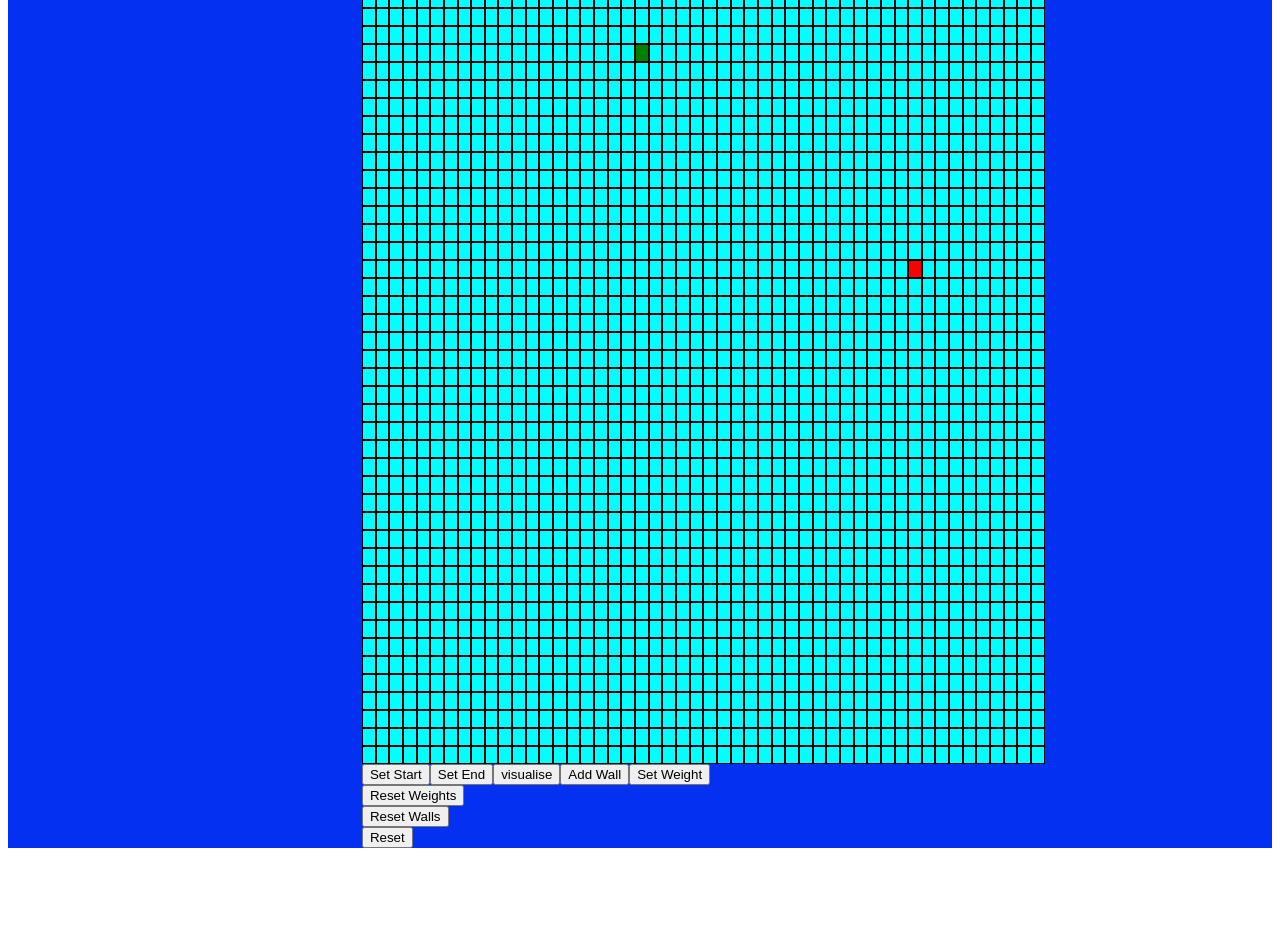
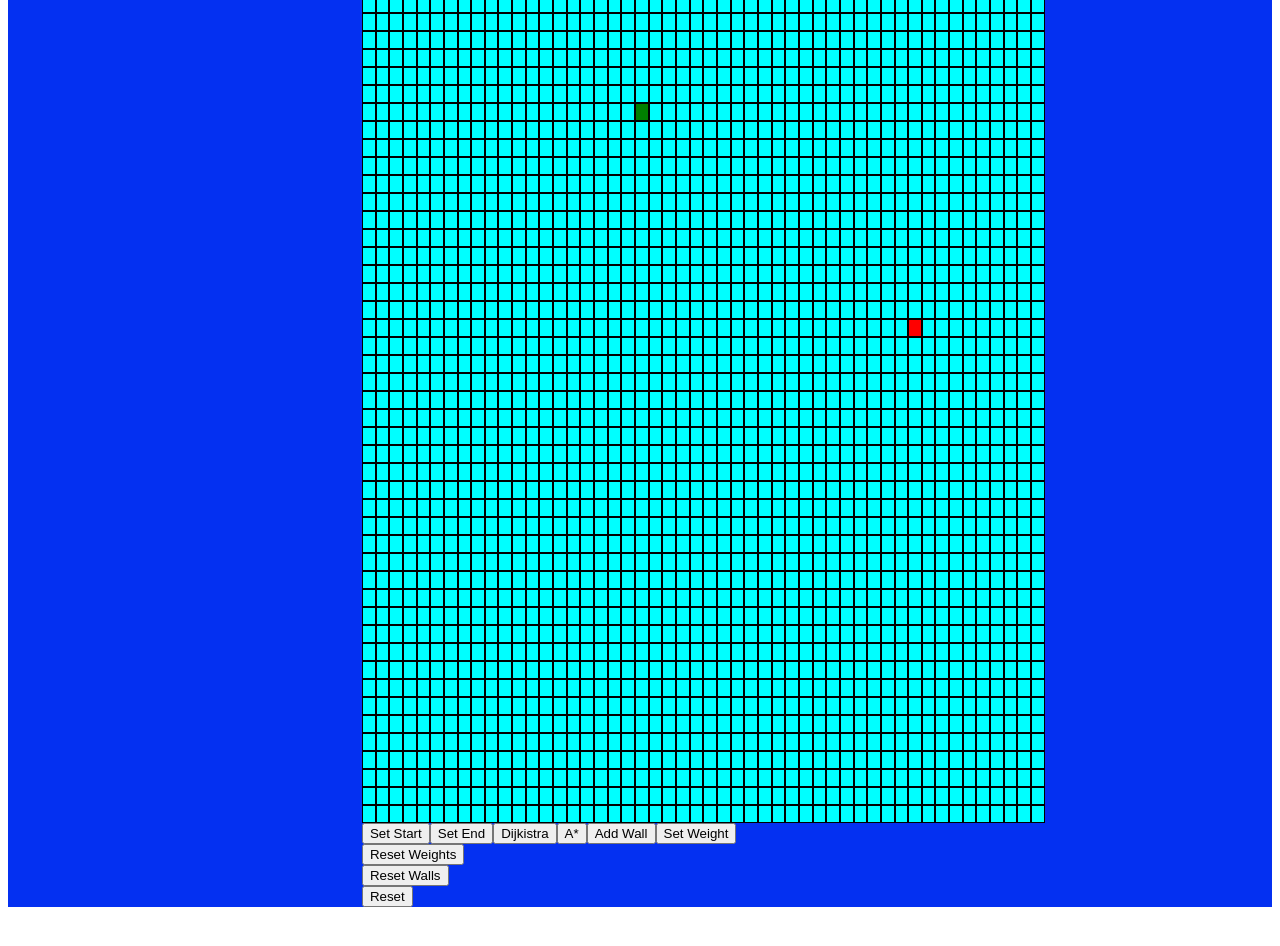
Before and after one commit to ajinkya359/visualise_dijkstra, a React (Create React App) app: page / in a window 1280 px wide. Shown: the part 360-1306 px from the top of the page. Built offline with nearby package versions, Linux system fonts and the light colour scheme.

Commit message:
Added a_start

```diff
--- a/src/algorithms/dykstra.js
+++ b/src/algorithms/dykstra.js
@@ -1,4 +1,3 @@
-
 export function dykstra(grid,start_row,start_col,end_row,end_col){
     var queue=[];
     var order=[];
@@ -75,6 +74,104 @@ export function dykstra(grid,start_row,start_col,end_row,end_col){
             }
         }
         order.push(temp)
+
+        if(temp.row===end_row&&temp.col===end_col)
+        {
+
+            break;}
+    }
+    function max(a,b){
+        if(a.distance>b.distance+b.weight){
+            a.distance=b.distance+b.weight
+            a.parent=b;
+        }
+    }
+    // tem.sort((a,b)=>{
+    //     return a.first>b.first?1:-1;
+    // })
+    // console.log(order)
+
+    return order
+}
+export function a_star(grid,start_row,start_col,end_row,end_col){
+    var queue=[];
+    var order=[];
+    //Initialised the queue
+    for(let i=0;i<grid.length;i++)
+    {
+        for(let j=0;j<grid[0].length;j++){
+            grid[i][j].parent=null;
+            grid[i][j].h=Math.sqrt((end_row-grid[i][j].row)*(end_row-grid[i][j].row)+(end_col-grid[i][j].col)*(end_col-grid[i][j].col))
+            grid[i][j].distance=Infinity;
+            grid[i][j].f=Infinity
+            queue.push(grid[i][j]);
+        }
+    }
+    grid[start_row][start_col].distance=0;
+    grid[start_row][start_col].f=grid[start_row][start_col].h
+    while(queue.length)
+    {
+        queue.sort((a,b)=>{return a.f>b.f?1:-1})
+        var temp=queue[0];
+        queue.shift();
+        if(temp.isWall||temp.distance===Infinity) continue;
+        if(temp.row!==0&&temp.row!==grid.length-1)
+        {
+            if(temp.col===0)
+            {
+                max1(grid[temp.row+1][temp.col],grid[temp.row][temp.col])
+                max1(grid[temp.row][temp.col+1],grid[temp.row][temp.col])
+                max1(grid[temp.row-1][temp.col],grid[temp.row][temp.col])
+            }
+            else if(temp.col===grid[0].length-1)
+            {
+                max1(grid[temp.row+1][temp.col],grid[temp.row][temp.col])
+                max1(grid[temp.row][temp.col-1],grid[temp.row][temp.col])
+                max1(grid[temp.row-1][temp.col],grid[temp.row][temp.col])
+            }
+            else{
+            max1(grid[temp.row+1][temp.col],grid[temp.row][temp.col])
+            max1(grid[temp.row][temp.col+1],grid[temp.row][temp.col])
+            max1(grid[temp.row][temp.col-1],grid[temp.row][temp.col])
+            max1(grid[temp.row-1][temp.col],grid[temp.row][temp.col])
+            }
+        }
+        else if (temp.row===0) {
+            if(temp.col===0)
+            {
+                max1(grid[temp.row+1][temp.col],grid[temp.row][temp.col])
+                max1(grid[temp.row][temp.col+1],grid[temp.row][temp.col])
+            }
+            else if(temp.col===grid[0].length-1)
+            {
+                max1(grid[temp.row+1][temp.col],grid[temp.row][temp.col])
+                max1(grid[temp.row][temp.col-1],grid[temp.row][temp.col])
+            }
+            else{
+                max1(grid[temp.row+1][temp.col],grid[temp.row][temp.col])
+                max1(grid[temp.row][temp.col+1],grid[temp.row][temp.col])
+                max1(grid[temp.row][temp.col-1],grid[temp.row][temp.col])
+            }
+        }
+        else {
+            if(temp.col===0)
+            {
+                max1(grid[temp.row-1][temp.col],grid[temp.row][temp.col])
+                max1(grid[temp.row][temp.col+1],grid[temp.row][temp.col])
+            }
+            else if(temp.col===grid[0].length-1)
+            {
+                max1(grid[temp.row-1][temp.col],grid[temp.row][temp.col])
+                max1(grid[temp.row][temp.col-1],grid[temp.row][temp.col])
+            }
+            else{
+                max1(grid[temp.row-1][temp.col],grid[temp.row][temp.col])
+                max1(grid[temp.row][temp.col+1],grid[temp.row][temp.col])
+                max1(grid[temp.row][temp.col-1],grid[temp.row][temp.col])
+            }
+        }
+        order.push(temp)
+
         if(temp.row===end_row&&temp.col===end_col)
         {
 
@@ -84,12 +181,13 @@ export function dykstra(grid,start_row,start_col,end_row,end_col){
     //     return a.first>b.first?1:-1;
     // })
     // console.log(order)
+    function max1(a,b){
+        if(a.f>b.distance+a.h+b.weight){
+            a.distance=b.distance+b.weight
+            a.f=a.distance+a.h
+            a.parent=b;
 
+        }
+    }
     return order
 }
-function max(a,b){
-    if(a.distance>b.distance+b.weight){
-        a.distance=b.distance+b.weight
-        a.parent=b;
-    }
-}
--- a/src/components/Grid.js
+++ b/src/components/Grid.js
@@ -1,7 +1,7 @@
 import React from 'react';
 import Node from './Node';
 import '../stylesheets/Grid.css'
-import {dykstra} from '../algorithms/dykstra'
+import {dykstra,a_star} from '../algorithms/dykstra'
 const rows=50;
 const columns=50;
 class Grid extends React.Component{
@@ -21,7 +21,9 @@ class Grid extends React.Component{
             isClicked:false,
             weight:10
         }
-        this.visualise=this.visualise.bind(this)
+        this.dijkistra=this.dijkistra.bind(this)
+        this.a_star=this.a_star.bind(this)
+
         this.handleReset=this.handleReset.bind(this)
         this.handleClick=this.handleClick.bind(this)
         this.setToStart=this.setToStart.bind(this)
@@ -99,11 +101,64 @@ class Grid extends React.Component{
 
     }
     }
-    visualise(){
+    a_star(){
         this.setState({set:-1})
         document.getElementById('set-start').className=""
         document.getElementById('set-end').className=""
-        document.getElementById('set-visualise').className="clicked"
+        document.getElementById('set-reset').className=""
+        document.getElementById('set-weight').className=""
+
+        document.getElementById('set-wall').className=""
+    if(this.state.reset)
+    {
+        this.handleReset();
+    }
+    var temp=this.state.grid
+    const order=a_star(temp,this.state.start_node_row,this.state.start_node_col,this.state.end_node_row,this.state.end_node_col);
+        for(let i=0;i<=order.length;i++)
+       {
+
+        if(i===order.length){
+            setTimeout(()=>{
+                var number_of_nodes=0
+
+                var current=temp[this.state.end_node_row][this.state.end_node_col].parent
+                while(current&&!current.isStart)
+                {
+                    document.getElementById(`${current.row}-${current.col}`).className="node path"
+                    current=current.parent
+                    if(!current){
+                        break;
+                    }
+                    number_of_nodes++;
+                }
+                if(current===null){
+                    document.getElementById('number-of-nodes').innerHTML="no path found"
+                    return;
+                }
+                if(current.isStart)
+                document.getElementById('number-of-nodes').innerHTML=number_of_nodes
+            },10*i)
+            return;
+         }
+        setTimeout(()=>{
+            document.getElementById(`${order[i].row}-${order[i].col}`).className="node visited"
+            if(temp[order[i].row][order[i].col].weight!==1)
+            document.getElementById(`${order[i].row}-${order[i].col}`).className="node weight"
+            document.getElementById(`${this.state.start_node_row}-${this.state.start_node_col}`).className="node node-start"
+            document.getElementById(`${this.state.end_node_row}-${this.state.end_node_col}`).className="node node-end"
+        },10*i)
+
+        // document.getElementById(`${order[i].row*10+order[i]}`).className="node node-vi"
+       }
+       this.setState({reset:true})
+
+
+    }
+    dijkistra(){
+        this.setState({set:-1})
+        document.getElementById('set-start').className=""
+        document.getElementById('set-end').className=""
         document.getElementById('set-reset').className=""
         document.getElementById('set-weight').className=""
 
@@ -118,6 +173,7 @@ class Grid extends React.Component{
        {
 
         if(i===order.length){
+            var number_of_nodes=0
             setTimeout(()=>{
                 var current=temp[this.state.end_node_row][this.state.end_node_col].parent
                 while(current&&!current.isStart)
@@ -125,14 +181,18 @@ class Grid extends React.Component{
                     document.getElementById(`${current.row}-${current.col}`).className="node path"
                     current=current.parent
                     if(!current){
-                        console.log("no path")
                         break;
                     }
+                    number_of_nodes++;
                 }
                 if(current===null){
-                    window.alert("No path found")
+                    document.getElementById('number-of-nodes').innerHTML="no path found"
+                    return;
                 }
+                if(current.isStart)
+                document.getElementById('number-of-nodes').innerHTML=number_of_nodes
             },10*i)
+
             return;
          }
         setTimeout(()=>{
@@ -153,7 +213,6 @@ class Grid extends React.Component{
         this.setState({set:-1})
         document.getElementById('set-start').className=""
         document.getElementById('set-end').className=""
-        document.getElementById('set-visualise').className=""
         document.getElementById('set-reset').className=""
         document.getElementById('set-wall').className=""
         document.getElementById('set-weight').className=""
@@ -177,7 +236,6 @@ class Grid extends React.Component{
         this.setState({set:-1})
         document.getElementById('set-start').className=""
         document.getElementById('set-end').className=""
-        document.getElementById('set-visualise').className=""
         document.getElementById('set-reset').className=""
         document.getElementById('set-wall').className=""
         document.getElementById('set-weight').className=""
@@ -200,7 +258,6 @@ class Grid extends React.Component{
     setToStart(){
         document.getElementById('set-start').className="clicked"
         document.getElementById('set-end').className=""
-        document.getElementById('set-visualise').className=""
         document.getElementById('set-reset').className=""
         document.getElementById('set-wall').className=""
         document.getElementById('set-weight').className=""
@@ -212,7 +269,6 @@ class Grid extends React.Component{
     setWeight(){
         document.getElementById('set-start').className=""
         document.getElementById('set-end').className=""
-        document.getElementById('set-visualise').className=""
         document.getElementById('set-reset').className=""
         document.getElementById('set-wall').className=""
         document.getElementById('set-weight').className="clicked"
@@ -224,7 +280,6 @@ class Grid extends React.Component{
     setToEnd(){
         document.getElementById('set-start').className=""
         document.getElementById('set-end').className="clicked"
-        document.getElementById('set-visualise').className=""
         document.getElementById('set-reset').className=""
         document.getElementById('set-wall').className=""
         document.getElementById('set-weight').className=""
@@ -235,7 +290,6 @@ class Grid extends React.Component{
     handleWall(){
         document.getElementById('set-start').className=""
         document.getElementById('set-end').className=""
-        document.getElementById('set-visualise').className=""
         document.getElementById('set-reset').className=""
         document.getElementById('set-wall').className="clicked"
         document.getElementById('set-weight').className=""
@@ -276,7 +330,6 @@ class Grid extends React.Component{
         this.setState({set:-1})
         document.getElementById('set-start').className=""
         document.getElementById('set-end').className=""
-        document.getElementById('set-visualise').className=""
         document.getElementById('set-reset').className="clicked"
         document.getElementById('set-wall').className=""
         document.getElementById('set-weight').className=""
@@ -371,7 +424,7 @@ class Grid extends React.Component{
         return(
             <div className="grid">
                       <header>Dijkstra's algorithm</header>
-
+                    <h3 id="number-of-nodes">0</h3>
                 {this.state.grid.map((row,idr)=>(
                     <div className="grid-row" key={idr*1000+1}>
                         {row.map((col,idc)=>
@@ -396,7 +449,9 @@ class Grid extends React.Component{
                 ))}
                 <button onClick={this.setToStart} clicked={false} id="set-start">Set Start</button>
                 <button onClick={this.setToEnd} clicked={false} id="set-end">Set End</button>
-                <button onClick={this.visualise} clicked={false} id="set-visualise"> visualise</button>
+                <button onClick={this.dijkistra} clicked={false} >Dijkistra</button>
+                <button onClick={this.a_star} clicked={false} >A*</button>
+
                 <button onClick={this.handleWall} clicked={false} id="set-wall">Add Wall</button>
                 <button onClick={this.setWeight} clicked={false} id="set-weight">Set Weight</button>
                 <br/>
```
